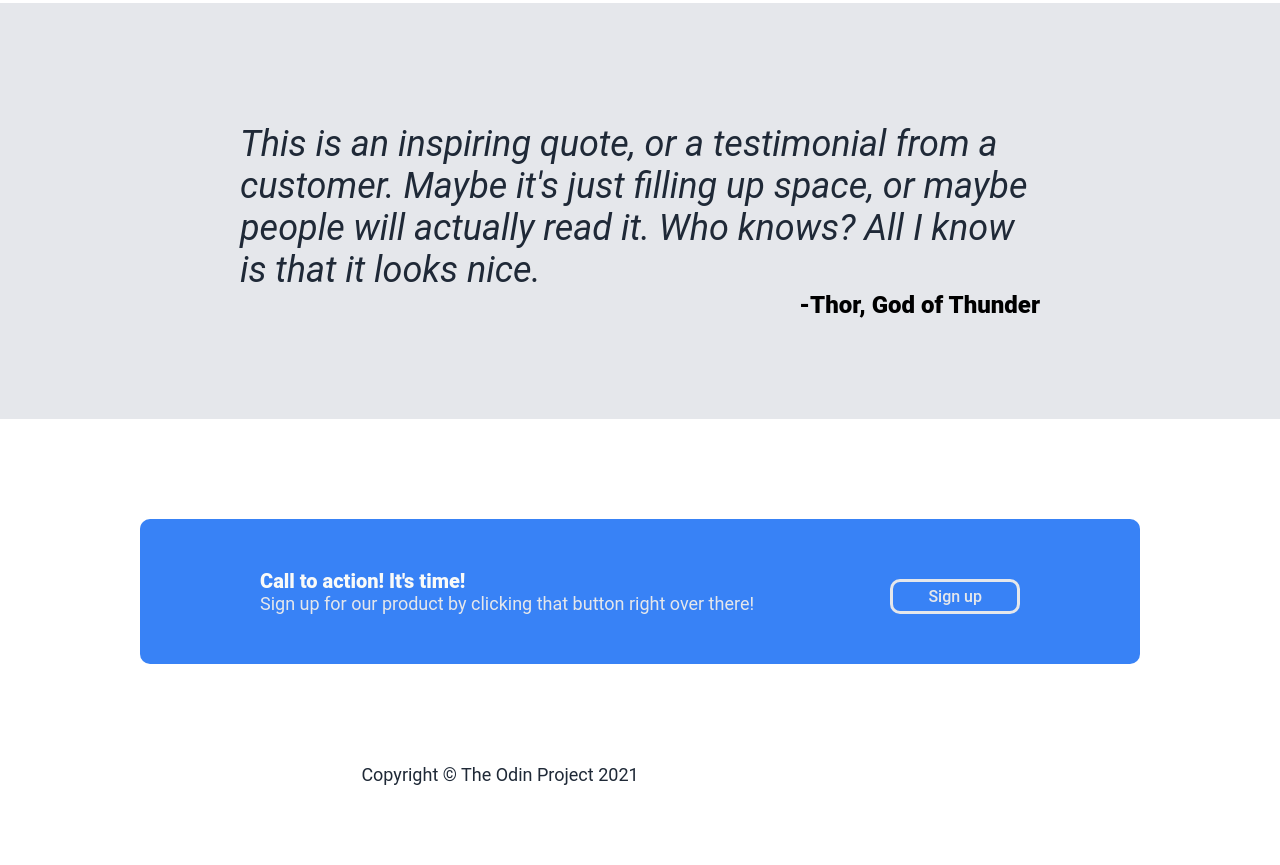
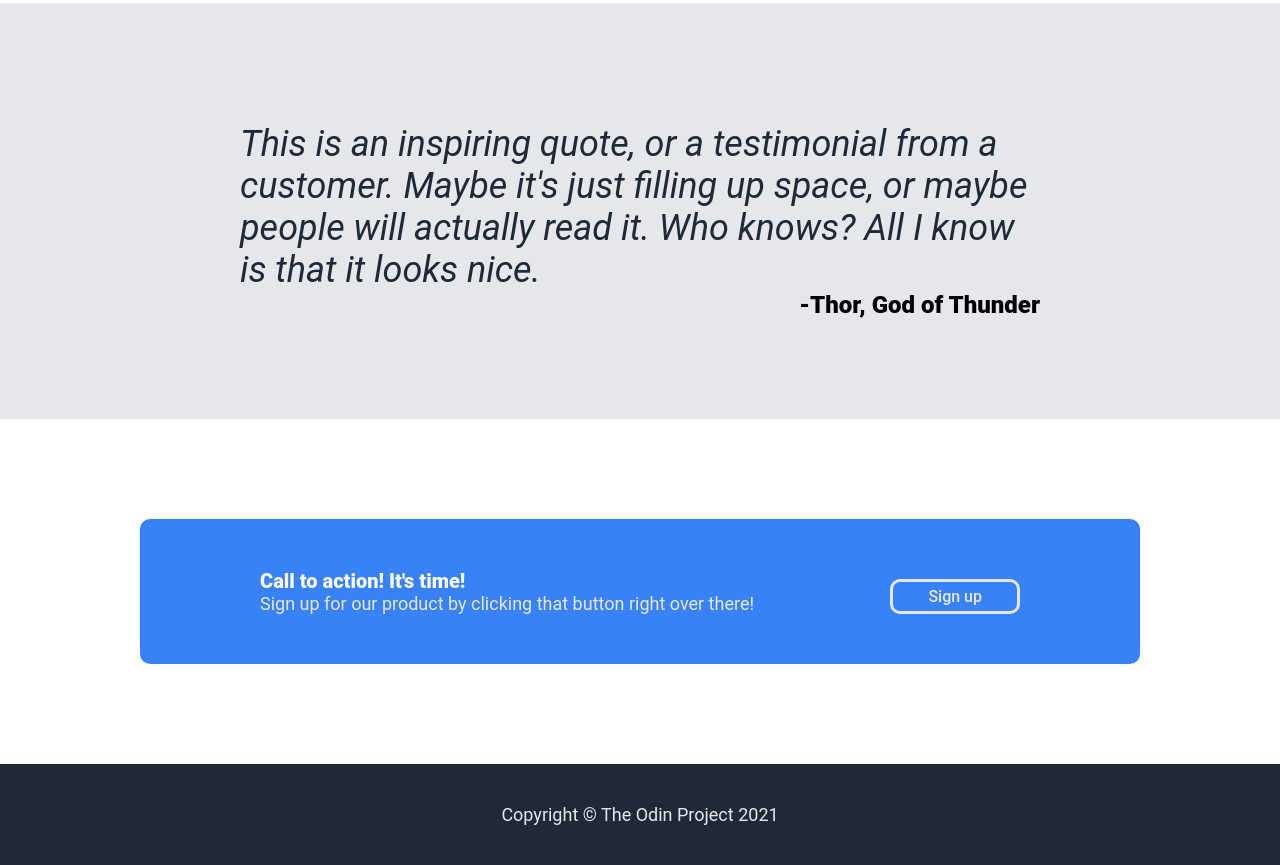
Before and after one commit to Sasasaki175/odin-Landing_Page, a plain HTML site: page index.html in a window 1280 px wide. Shown: the part 1000-1865 px from the top of the page. Before the commit the page ends 1785 px from the top, so only its background shows below. Drawn offline with Linux system fonts and the light colour scheme.

Commit message:
Add footer background and center footer text

```diff
--- a/style.css
+++ b/style.css
@@ -217,3 +217,14 @@ a {
   height: 35px;
   align-self: flex-end;
 }
+
+.footer-background {
+  background-color: #1F2937;
+  display: flex;
+}
+
+.footer {
+  color: #E5E7EB;
+  text-align: center;
+  padding: 40px 0;
+}
```
